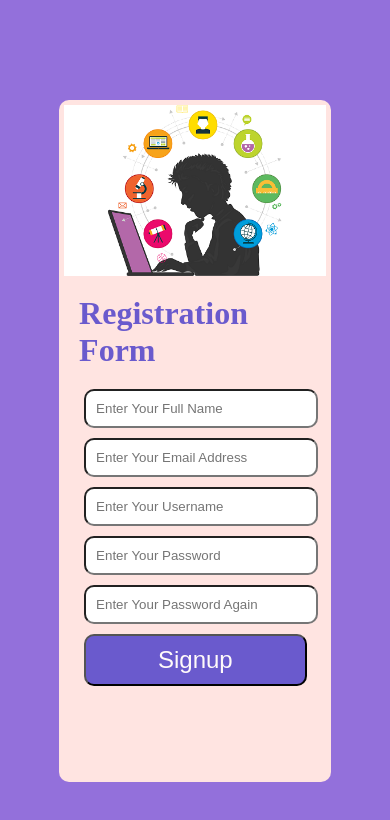
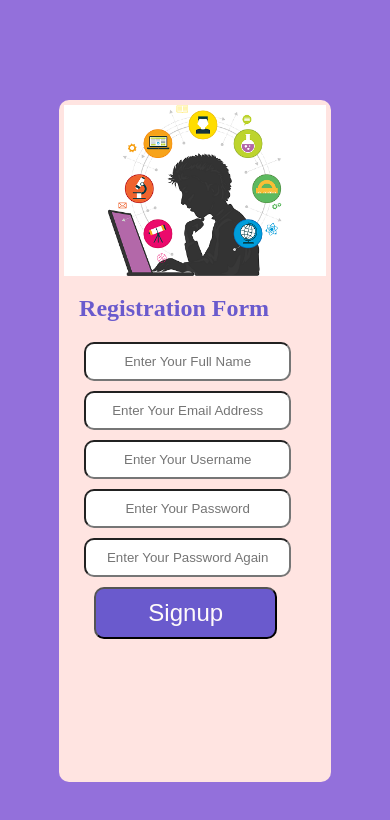
Before and after one commit to rolteame/tiidelab, a plain HTML site: page signup.html in a window 390 px wide. Drawn offline with Linux system fonts and the light colour scheme.

Commit message:
latest changes

```diff
--- a/css/style.css
+++ b/css/style.css
@@ -47,6 +47,20 @@ h3 {
     .regSection {
         height: 42em;
     }
+    .regFormSection h3 {
+        font-size: 24px;
+    }
+    .regFormSection input {
+        width: 70%;
+        text-align: center;
+    }
+    .submit {
+        background-color: slateblue;
+        width: 100%;
+        color: snow;
+        font-size: 24px;
+        margin-left: 30px;
+    }
     .regImageSection, .regFormSection {
         width: 100%;
     }
--- a/js/script.js
+++ b/js/script.js
@@ -34,7 +34,7 @@ let processForm = (event) => {
         }).then((data) => {
             alert('Congrats');
         });
-        document.querySelector('form').reset();
+
     }
 }
 
--- a/signup.html
+++ b/signup.html
@@ -17,7 +17,7 @@
                 <input type="text" name="fullName" id="fullName" placeholder="Enter Your Full Name" required>
                 <input type="email" name="email" id="email" placeholder="Enter Your Email Address" required>
                 <input type="text" name="username" id="userName" placeholder="Enter Your Username" required>
-                <input type="password" name="password" id="password" placeholder="Enter Your Password" required>
+                <input type="password" name="password" id="password" placeholder="Enter Your Password" pattern="(?=.*\d)(?=.*[a-z])(?=.*[A-Z]).{6,}" title="Must contain at least one number and one uppercase and lowercase letter, and at least 6 or more characters" required>
                 <input type="password" name="cpassword" id="confirmPassword" placeholder="Enter Your Password Again" required>
                 <input type="submit" value="Signup" class="submit" id="submit">
             </form>
```
